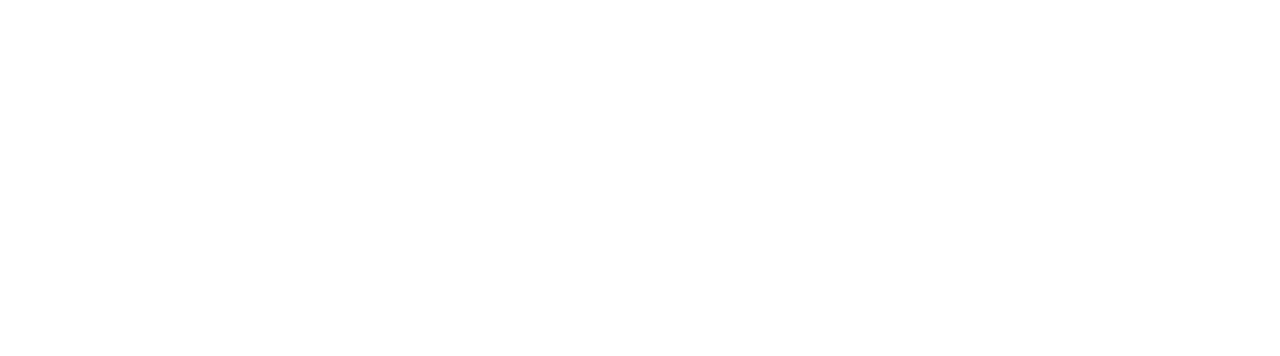
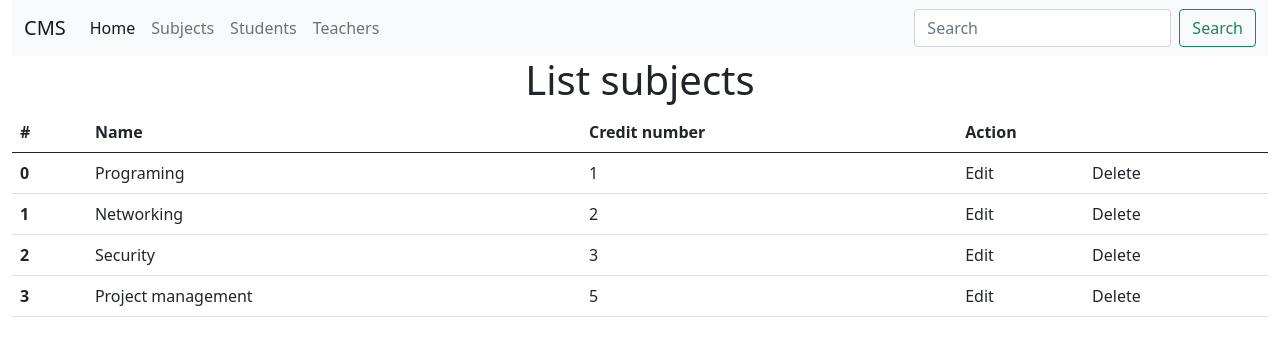
Before and after one commit to bap-internship-2021/course-management, a PHP site: page /?action=subjects in a window 1280 px wide. Before the commit the part shown is empty. Shown: the top 356 px of the page. Run offline with PHP 8.4, Linux system fonts and the light colour scheme; data comes from the database, SQL or seed files in the repository.

Commit message:
list subject

```diff
--- a/controllers/SubjectController.php
+++ b/controllers/SubjectController.php
@@ -5,5 +5,17 @@
 
 class SubjectController extends Subject
 {
+    /**
+     * Get all subjects from subjects table
+     */
+    public function index()
+    {
+        $subjects = parent::index();
+        // Debug
+        // echo '<pre>';
+        // print_r($subjects);die();
+        include_once 'views/subjects/index.php';
+
+    }
 
 }
--- a/index.php
+++ b/index.php
@@ -16,9 +16,14 @@
 }
 
 switch ($action) {
-    case 'home':
+    case 'home': // Home page
     {
         $userController->home(); // Return home page and create database if not exits
         break;
     }
+    case 'subjects': // List subjects
+    {
+        $subjectController->index(); // Get list subjects
+        break;
+    }
 }
--- a/models/Subject.php
+++ b/models/Subject.php
@@ -1,15 +1,30 @@
 <?php
 
 require_once 'connection.php';
-class Subject
+class Subject extends DatabaseConnect
 {
     // Những field của model tương tác với database (The fields of model that contract with database)
     public int $id;
     public string $name;
     public int $credit_number;
 
+    /**
+     * Get all subjects from subjects table
+     * @return array|false|void
+     */
     public function index()
     {
+        try {
+            $query = 'SELECT * FROM subjects';
+            $stmt = $this->db->prepare($query);
+            $stmt->execute();
+            $subjects = $stmt->fetchAll(PDO::FETCH_ASSOC);
+            $stmt->closeCursor();
+
+            return $subjects; // return to controller
+        } catch (PDOException $exception) {
+            die($exception->getMessage());
+        }
 
     }
 }
--- a/views/layouts/header.php
+++ b/views/layouts/header.php
@@ -29,6 +29,9 @@
                             <a class="nav-link active" aria-current="page" href="#">Home</a>
                         </li>
                         <li class="nav-item">
+                            <a class="nav-link" href="./?action=subjects">Subjects</a>
+                        </li>
+                        <li class="nav-item">
                             <a class="nav-link" href="#">Students</a>
                         </li>
                         <li class="nav-item">
--- /dev/null
+++ b/views/subjects/index.php
@@ -0,0 +1,33 @@
+<!-- Header -->
+<?php require_once 'views/layouts/header.php'; ?>
+
+<!-- Content -->
+<div class="container-fluid">
+    <h1 class="text-blue text-center">List subjects</h1>
+    <table class="table">
+        <thead>
+        <tr>
+            <th scope="col">#</th>
+            <th scope="col">Name</th>
+            <th scope="col">Credit number</th>
+            <th scope="col" colspan="2">Action</th>
+        </tr>
+        </thead>
+        <tbody>
+
+        <?php if (!empty($subjects)) { ?>
+            <?php foreach ($subjects as $key => $subject) { ?>
+                <tr>
+                    <th scope="row"><?php echo $key ?></th>
+                    <td><?php echo $subject['name'] ?></td>
+                    <td><?php echo $subject['credit_number'] ?></td>
+                    <td>Edit</td>
+                    <td>Delete</td>
+                </tr>
+            <?php } ?>
+        <?php } ?>
+        </tbody>
+    </table>
+</div>
+<!-- Footer -->
+<?php require_once 'views/layouts/footer.php'; ?>
```
